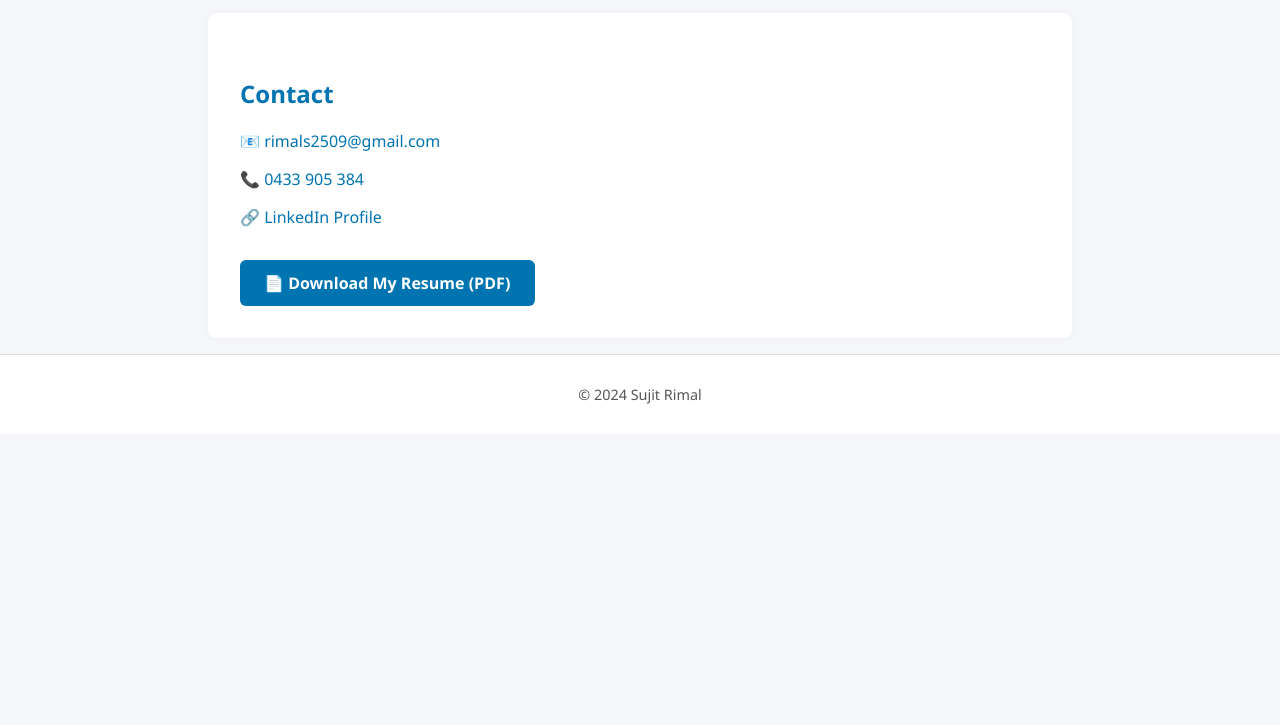
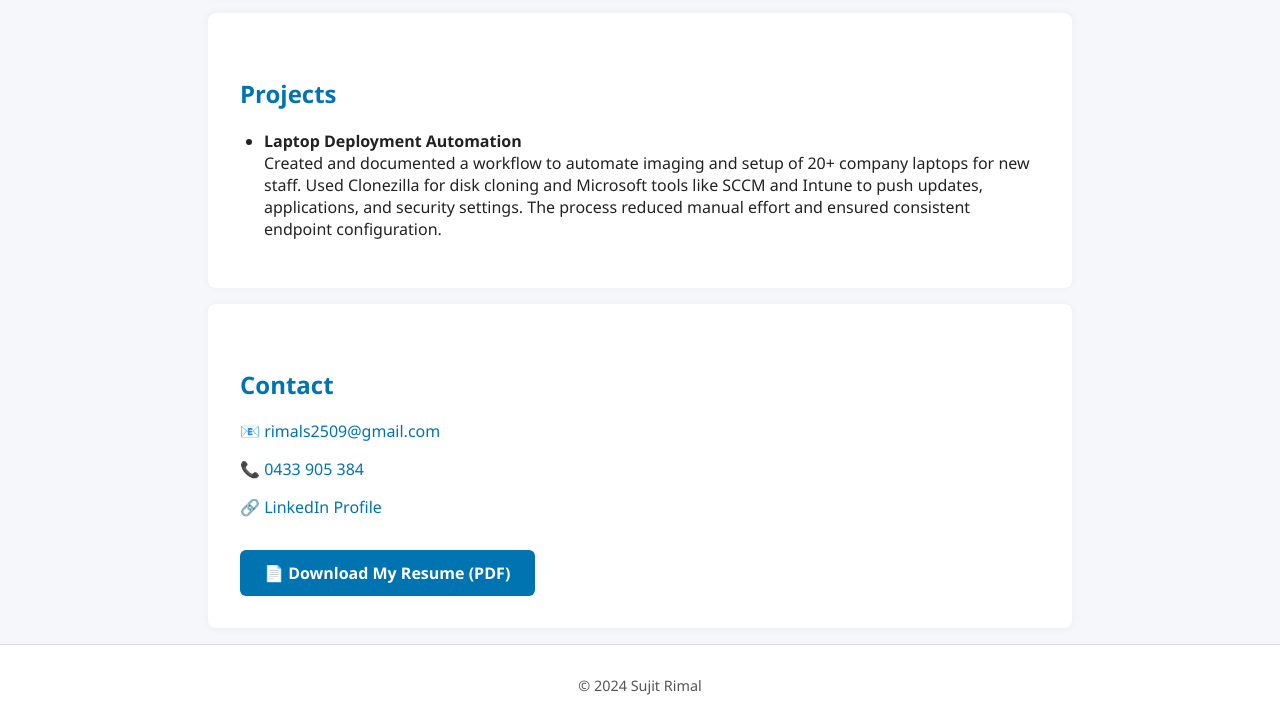
Before and after one commit to rimals2509/rimals2509.github.io, a plain HTML site: page index.html in a window 1280 px wide. Shown: the part 1328-2053 px from the top of the page. Before the commit the page ends 1762 px from the top, so only its background shows below. Drawn offline with Linux system fonts and the light colour scheme.

Commit message:
Update index.html

```diff
--- a/index.html
+++ b/index.html
@@ -116,6 +116,13 @@
   </section>
 
   <section>
+    <h2>Projects</h2>
+    <ul>
+      <li><strong>Laptop Deployment Automation</strong><br>Created and documented a workflow to automate imaging and setup of 20+ company laptops for new staff. Used Clonezilla for disk cloning and Microsoft tools like SCCM and Intune to push updates, applications, and security settings. The process reduced manual effort and ensured consistent endpoint configuration.</li>
+    </ul>
+  </section>
+
+  <section>
     <h2>Contact</h2>
     <p><a href="mailto:rimals2509@gmail.com">📧 rimals2509@gmail.com</a></p>
     <p><a href="tel:0433905384">📞 0433 905 384</a></p>
```
